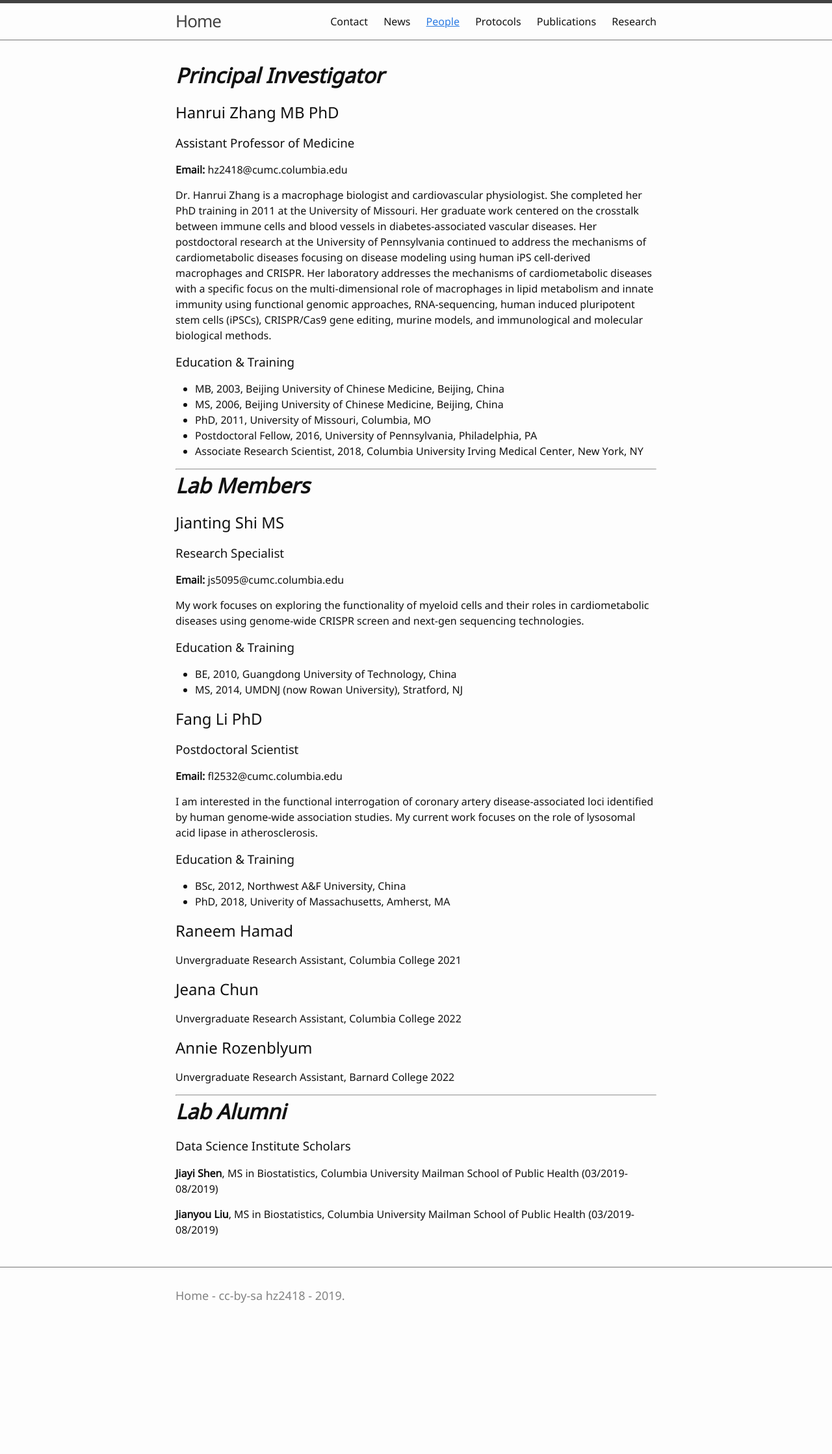
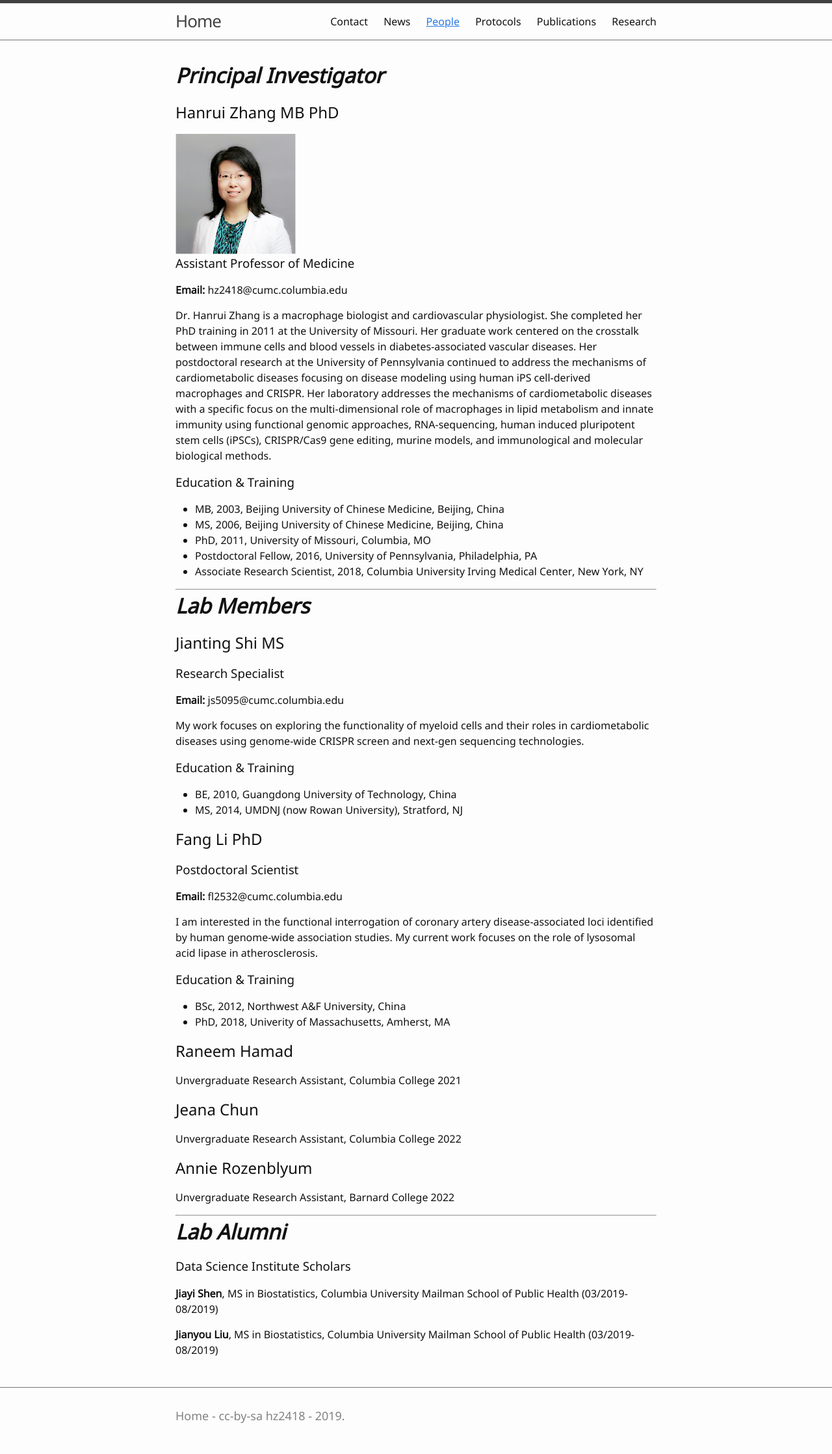
Before and after one commit to hanruizhang/zhanglab, a Jekyll site: the page built from People.md, in a window 1280 px wide. Shown: the whole page at 65% size. Built offline with Jekyll 4.4.1, drawn with Linux system fonts in a browser that asks for light colours; before the commit the page ends 2052 px from its top, so only the background shows below that.

Commit message:
Update People.md

```diff
--- a/People.md
+++ b/People.md
@@ -6,6 +6,9 @@ nav: true
 # _**Principal Investigator**_
 
 ## Hanrui Zhang MB PhD
+<div>
+    <img src="{{ '/images/Hanrui_Zhang_3.jpg' | absolute_url }}" alt="Hanrui_Zhang" style="width:25%;" >
+</div>
 ### Assistant Professor of Medicine
 **Email:** hz2418@cumc.columbia.edu
 
```
